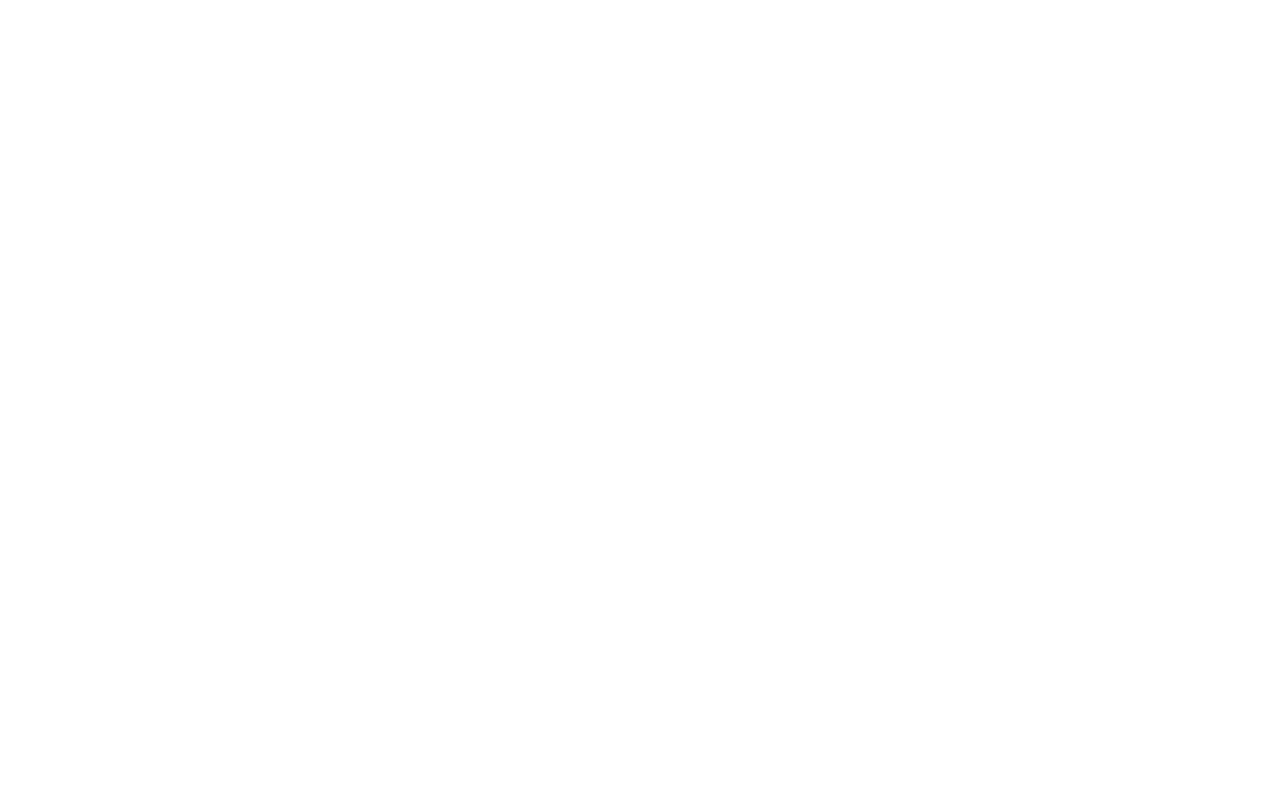
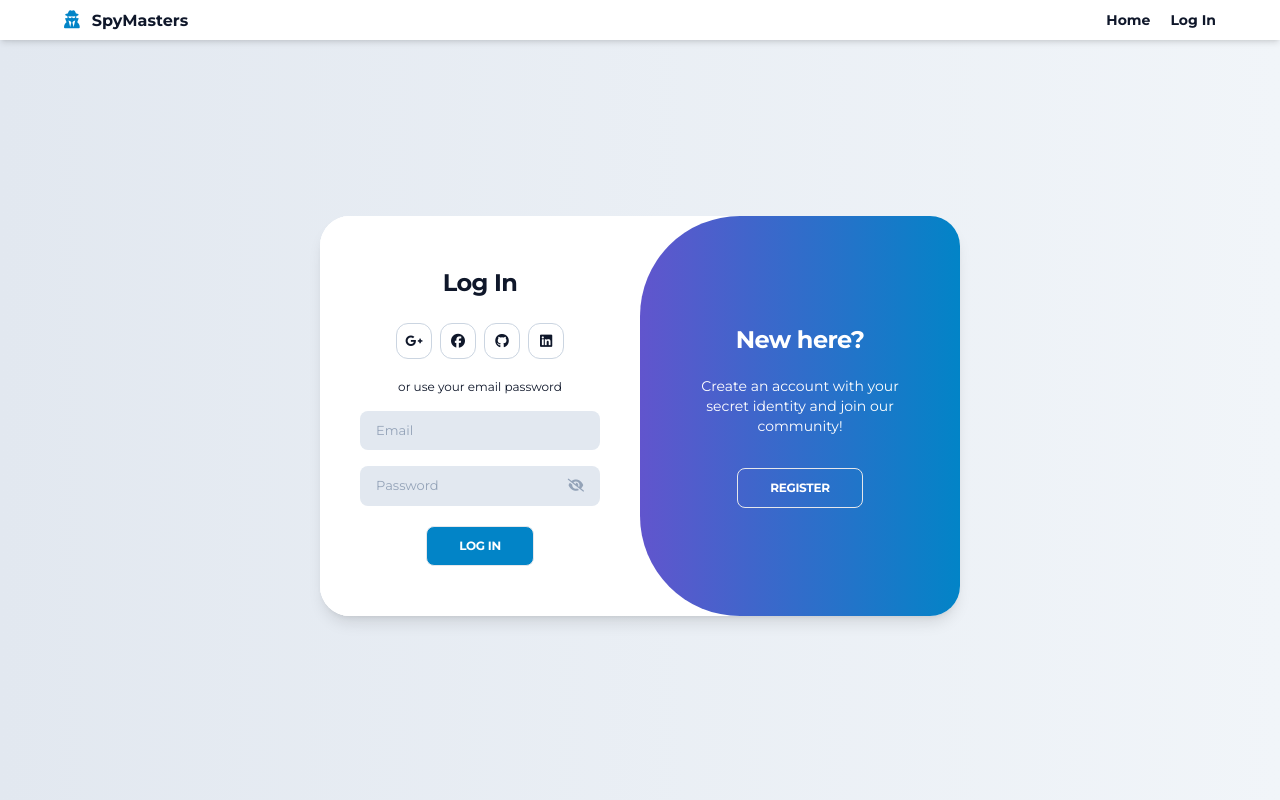
Before and after one commit to ihwan4rfa/Project-3-User-Web-API-React, a React (Vite) app: page /login in a window 1280 px wide. Before the commit this address had no page. Built offline with nearby package versions, Linux system fonts and the light colour scheme.

Commit message:
add pagination

```diff
--- a/src/App.jsx
+++ b/src/App.jsx
@@ -5,12 +5,14 @@ import Home from "./pages/Home"
 function App() {
 
   return (
-    <BrowserRouter>
-      <Routes>
-        <Route path="/" element={<LoginRegister />}></Route>
-        <Route path="/home" element={<Home />}></Route>
-      </Routes>
-    </BrowserRouter>
+    <div className="w-full h-screen bg-gradient-to-r from-slate-200 to-slate-100">
+      <BrowserRouter>
+        <Routes>
+          <Route path="/login" element={<LoginRegister />}></Route>
+          <Route path="/" element={<Home />}></Route>
+        </Routes>
+      </BrowserRouter>
+    </div>
   )
 }
 
--- a/src/pages/Loading.jsx
+++ b/src/pages/Loading.jsx
@@ -22,7 +22,7 @@ const Loading = () => {
     }, 1000)
 
     return (
-        <div className="flex items-center justify-center h-screen bg-gradient-to-r from-slate-200 to-slate-100">
+        <div className="flex items-center justify-center h-screen">
             <div className={`transition-all duration-300 ease-in-out ${timeLoading ? 'opacity-100' : 'opacity-0'}`}>
                 <lottie-player
                     src="https://lottie.host/4bd9620d-cb68-45ee-b4dd-1a265e42cbbc/X2UBIfDndd.json"
--- a/src/pages/LoginRegister.jsx
+++ b/src/pages/LoginRegister.jsx
@@ -1,7 +1,8 @@
 import axios from "axios"
-import { useState, useEffect } from "react"
+import { useState } from "react"
 import { useNavigate } from "react-router-dom"
 import Loading from "./Loading"
+import Navbar from "./Navbar"
 
 const MainContent = () => {
 
@@ -69,14 +70,16 @@ const MainContent = () => {
                 "https://reqres.in/api/login",
                 payLoad
             );
-            setToken(response.data.token)
+            const token = response.data.token
+            setToken(token);
+            localStorage.setItem("access_token", token);
 
             setTimeout(() => {
                 activeTransitionOut();
             }, 1000)
 
             setTimeout(() => {
-                navigate("/home");
+                navigate("/");
             }, 1500)
 
         } catch (error) {
@@ -121,57 +124,57 @@ const MainContent = () => {
     }, 0)
 
     return (
-        <div className="flex flex-col items-center justify-center h-screen bg-gradient-to-r from-slate-200 to-slate-100 font-montserrat overflow-hidden">
-            <div className={`bg-white rounded-[30px] shadow-lg relative overflow-hidden w-3/5 max-w-full min-h-[480px] transition-all duration-300 ease-in-out ${transitionOut ? 'opacity-0' : ''} ${transitionIn ? 'opacity-0' : ''}`}>
+        <div className="flex flex-col items-center justify-center h-screen font-montserrat">
+            <div className={`bg-white rounded-[30px] translate-y-[4%] shadow-lg relative overflow-hidden w-1/2 max-w-full min-h-[400px] transition-all duration-300 ease-in-out ${transitionOut ? 'opacity-0' : ''} ${transitionIn ? 'opacity-0' : ''}`}>
                 <div className={`absolute top-0 h-full transition-all duration-500 ease-in-out w-1/2 ${btnClicked ? 'z-20 translate-x-[100%]' : 'z-10 translate-x-[0%]'}`}>
                     <div className="flex flex-col items-center justify-center h-full px-10 bg-white">
-                        <h1 className="text-3xl font-semibold tracking-tight text-slate-900">Create Account</h1>
+                        <h1 className="text-2xl font-semibold tracking-tight text-slate-900">Create Account</h1>
                         <div className="mt-2 mb-3">
                             {Object.values(accountList).map((iconClass, index) => (
-                                <a className="border border-slate-300 hover:border-slate-400 rounded-xl inline-flex justify-center items-center mx-1 w-10 h-10 text-slate-900 text-[15px] mt-4 mb-2" href=""><i key={index} className={iconClass}></i></a>
+                                <a className="inline-flex items-center justify-center mx-1 mt-4 mb-2 text-sm border border-slate-300 hover:border-slate-400 rounded-xl w-9 h-9 text-slate-900" href=""><i key={index} className={iconClass}></i></a>
                             ))}
                         </div>
-                        <span className=" text-[12px] text-slate-900">or use your email for registration</span>
+                        <span className="mb-2 text-xs text-slate-900">or use your email for registration</span>
                         <input value={emailRegister} onChange={handleChangeEmailRegister} className="bg-slate-200 placeholder:text-slate-400 my-2 py-[10px] px-4 text-[13px] rounded-lg w-full outline-none" type="text" placeholder="Email" />
                         <div className="flex bg-slate-200 my-2 py-[10px] px-4 text-[13px] rounded-lg w-full">
-                            <input value={passwordRegister} onChange={handleChangePasswordRegister} className="outline-none bg-slate-200 placeholder:text-slate-400 w-full" type={seePassword ? 'text' : 'password'} placeholder="Password" />
+                            <input value={passwordRegister} onChange={handleChangePasswordRegister} className="w-full outline-none bg-slate-200 placeholder:text-slate-400" type={seePassword ? 'text' : 'password'} placeholder="Password" />
                             <button onClick={toggleSeePassword}><i className={`text-slate-400 fa-solid ${seePassword ? 'fa-eye' : 'fa-eye-slash'}`}></i></button>
                         </div>
                         {tokenRegister ? <h1 className="text-[12px] text-green-500"><i className="mr-1 fa-solid fa-circle-check"></i>registration success!</h1> : ""}
                         {errorRegister ? <h1 className="text-[12px] text-red-500 text-center"><i className="mr-1 fa-solid fa-triangle-exclamation"></i>{errorRegister}</h1> : ""}
-                        <button onClick={handleRegister} className="bg-fuchsia-600 hover:bg-fuchsia-700 text-white text-[12px] py-[10px] px-12 rounded-lg font-semibold tracking-tight uppercase mt-3">Register</button>
+                        <button onClick={handleRegister} className="bg-fuchsia-600 hover:bg-fuchsia-700 text-white text-[12px] py-[10px] px-8 rounded-lg font-semibold tracking-tight uppercase mt-3">Register</button>
                     </div>
                 </div>
                 <div className={`absolute top-0 h-full transition-all duration-500 ease-in-out w-1/2 ${btnClicked ? 'z-10 translate-x-[100%]' : 'z-20 translate-x-[0%]'}`}>
                     <div className="flex flex-col items-center justify-center h-full px-10 bg-white">
-                        <h1 className="text-3xl font-semibold tracking-tight text-slate-900">Login</h1>
+                        <h1 className="text-2xl font-semibold tracking-tight text-slate-900">Log In</h1>
                         <div className="mt-2 mb-3">
                             {Object.values(accountList).map((iconClass, index) => (
-                                <a className="border border-slate-300 hover:border-slate-400 rounded-xl inline-flex justify-center items-center mx-1 w-10 h-10 text-slate-900 text-[15px] mt-4 mb-2" href=""><i key={index} className={iconClass}></i></a>
+                                <a className="inline-flex items-center justify-center mx-1 mt-4 mb-2 text-sm border border-slate-300 hover:border-slate-400 rounded-xl w-9 h-9 text-slate-900" href=""><i key={index} className={iconClass}></i></a>
                             ))}
                         </div>
-                        <span className="text-[12px] text-slate-900">or use your email password</span>
+                        <span className="mb-2 text-xs text-slate-900">or use your email password</span>
                         <input value={email} onChange={handleChangeEmail} className="bg-slate-200 placeholder:text-slate-400 my-2 py-[10px] px-4 text-[13px] rounded-lg w-full outline-none" type="text" placeholder="Email" />
                         <div className="flex bg-slate-200 my-2 py-[10px] px-4 text-[13px] rounded-lg w-full">
-                            <input value={password} onChange={handleChangePassword} className="outline-none bg-slate-200 placeholder:text-slate-400 w-full" type={seePassword ? 'text' : 'password'} placeholder="Password" />
+                            <input value={password} onChange={handleChangePassword} className="w-full outline-none bg-slate-200 placeholder:text-slate-400" type={seePassword ? 'text' : 'password'} placeholder="Password" />
                             <button onClick={toggleSeePassword}><i className={`text-slate-400 fa-solid ${seePassword ? 'fa-eye' : 'fa-eye-slash'}`}></i></button>
                         </div>
-                        {token ? <h1 className="text-[12px] text-green-500"><i className="mr-1 fa-solid fa-circle-check"></i>login success!</h1> : ""}
-                        {errorLogin ? <h1 className="text-[12px] text-red-500 text-center"><i className="mr-1 fa-solid fa-triangle-exclamation"></i>Login failed! {errorLogin}</h1> : ""}
-                        <button onClick={handleLogin} className="bg-sky-600 hover:bg-sky-700 text-white text-[12px] py-[10px] px-12 rounded-lg font-semibold tracking-tight uppercase mt-3 border">Login</button>
+                        {token ? <h1 className="text-[12px] text-green-500"><i className="mr-1 fa-solid fa-circle-check"></i>log In success!</h1> : ""}
+                        {errorLogin ? <h1 className="text-[12px] text-red-500 text-center"><i className="mr-1 fa-solid fa-triangle-exclamation"></i>Log In failed! {errorLogin}</h1> : ""}
+                        <button onClick={handleLogin} className="bg-sky-600 hover:bg-sky-700 text-white text-[12px] py-[10px] px-8 rounded-lg font-semibold tracking-tight uppercase mt-3 border">Log In</button>
                     </div>
                 </div>
                 <div className={`absolute top-0 left-1/2 w-1/2 h-full overflow-hidden transition-all duration-500 ease-in-out z-30 ${btnClicked ? '-translate-x-[100%] rounded-r-[100px]' : 'translate-x-[0%] rounded-l-[100px]'}`}>
                     <div className={`bg-gradient-to-r from-fuchsia-600 to-sky-600 h-full text-white relative -left-[100%] w-[200%] transition-all duration-500 ${btnClicked ? 'translate-x-[50%]' : 'translate-x-[0%]'}`}>
                         <div className="absolute w-1/2 h-full flex flex-col items-center justify-center px-[30px] text-center top-0 transition-all duration-500 ease-in-out translate-x-[0%]">
-                            <h1 className="text-3xl font-semibold tracking-tight">Welcome Back!</h1>
-                            <p className="text-[15px] my-5 mx-[35px]">Enter your personal details to use all of site features</p>
-                            <button onClick={toggleButton} className="text-white text-[12px] py-[10px] px-12 rounded-lg font-semibold tracking-tight uppercase mt-3 border hover:bg-white hover:text-fuchsia-700">Login</button>
+                            <h1 className="text-2xl font-semibold tracking-tight">Welcome Back!</h1>
+                            <p className="text-sm my-5 mx-[25px]">Enter your secret identity to discover all our members!</p>
+                            <button onClick={toggleButton} className="text-white text-[12px] py-[10px] px-8 rounded-lg font-semibold tracking-tight uppercase mt-3 border hover:bg-white hover:text-fuchsia-700">Log In</button>
                         </div>
                         <div className="absolute w-1/2 h-full flex flex-col items-center justify-center px-[30px] text-center top-0 transition-all duration-500 ease-in-out translate-x-[100%]">
-                            <h1 className="text-3xl font-semibold tracking-tight">New here?</h1>
-                            <p className="text-[15px] my-5 mx-[35px]">Create an account with your personal details and join us!</p>
-                            <button onClick={toggleButton} className="text-white text-[12px] py-[10px] px-12 rounded-lg font-semibold tracking-tight uppercase mt-3 border hover:bg-white hover:text-sky-700">Register</button>
+                            <h1 className="text-2xl font-semibold tracking-tight">New here?</h1>
+                            <p className="text-sm my-5 mx-[25px]">Create an account with your secret identity and join our community!</p>
+                            <button onClick={toggleButton} className="text-white text-[12px] py-[10px] px-8 rounded-lg font-semibold tracking-tight uppercase mt-3 border hover:bg-white hover:text-sky-700">Register</button>
                         </div>
                     </div>
                 </div>
@@ -189,7 +192,12 @@ const LoginRegister = () => {
 
     return (
         <div>
-            {isLoading ? <Loading /> : <MainContent />}
+            {isLoading ?
+                <Loading /> :
+                <div>
+                    <Navbar />
+                    <MainContent />
+                </div>}
         </div>
     )
 }
--- /dev/null
+++ b/src/pages/Navbar.jsx
@@ -0,0 +1,30 @@
+import { Link, useNavigate } from "react-router-dom";
+
+const Navbar = () => {
+
+    const token = localStorage.getItem('access_token');
+    console.log(token);
+    const navigate = useNavigate();
+
+    const handleLogout = () => {
+        localStorage.removeItem('access_token');
+
+        setTimeout(() => {
+            navigate('/login')
+        }, 1000);
+    }
+
+    return (
+        <div className="fixed z-50 flex w-full h-10 bg-white shadow-md font-montserrat">
+            <div className="flex items-center justify-between w-full mx-16">
+                <h1 className="font-semibold text-slate-900"><i class="fa-solid fa-user-secret mr-3 text-lg text-sky-600"></i>SpyMasters</h1>
+                <div className="flex gap-5 text-sm font-semibold">
+                    <Link to="/"><p className="cursor-pointer text-slate-900 hover:text-sky-600">Home</p></Link>
+                    <Link to="/login" onClick={handleLogout}><p className="cursor-pointer text-slate-900 hover:text-sky-600">{token ? 'Logout' : 'Log In'}</p></Link>
+                </div>
+            </div>
+        </div>
+    )
+}
+
+export default Navbar;
```
Also changed, not shown: src/pages/Home.jsx (+82 -1 lines).
